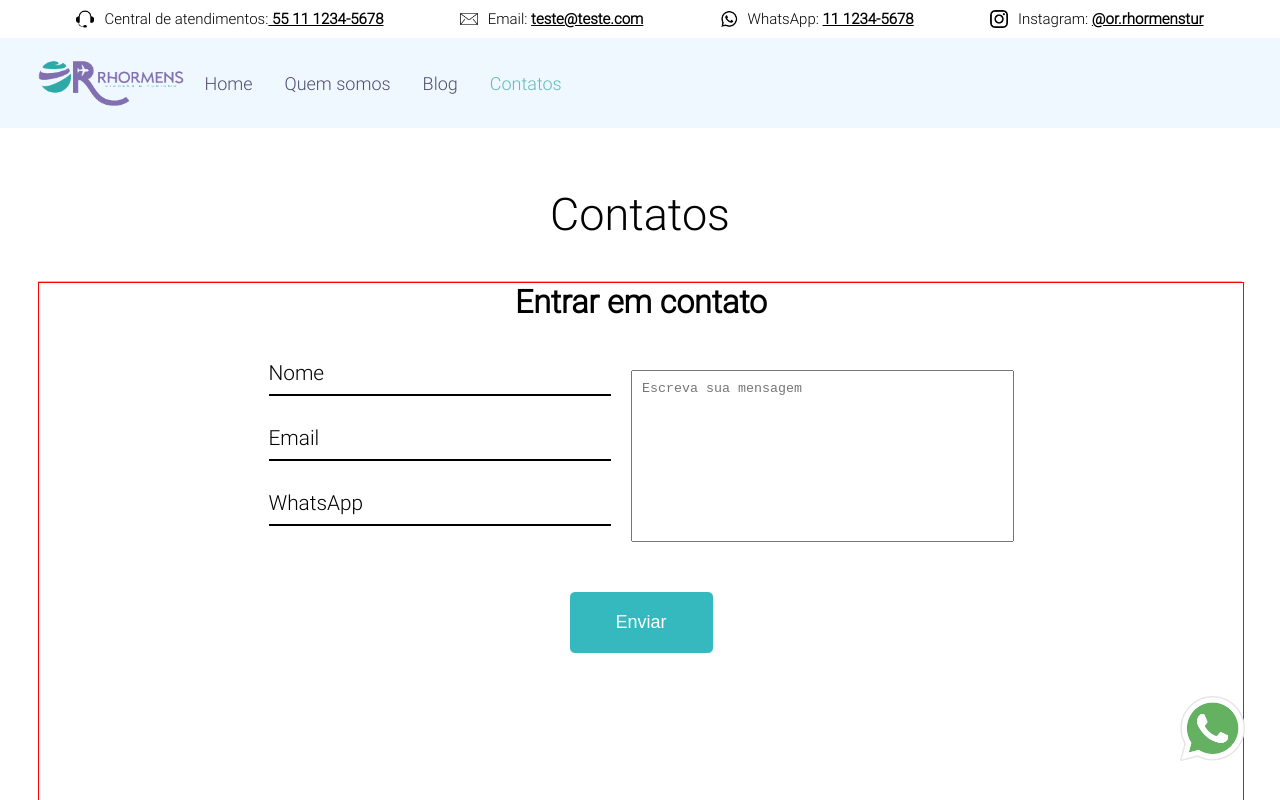
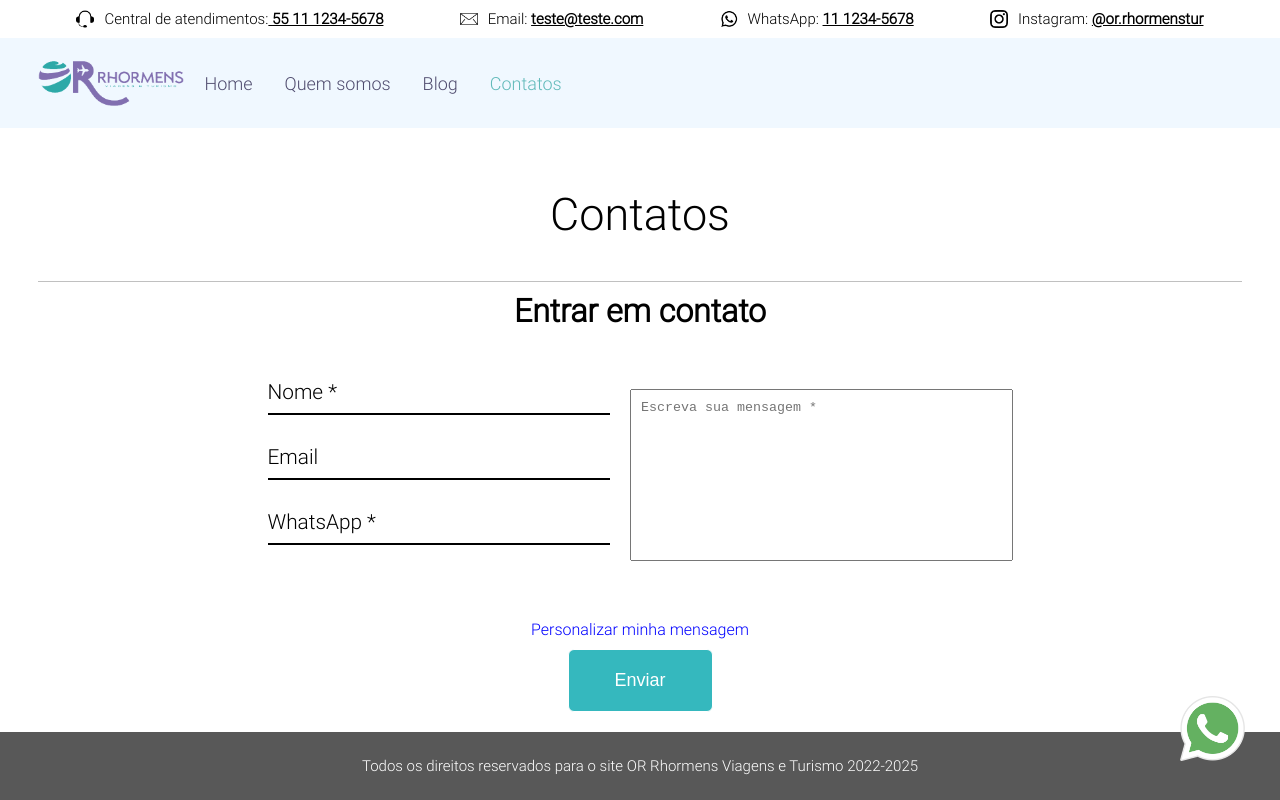
Before and after one commit to FelipeEduardoOliveira/OrTurismo, a React (Create React App) app: page /contatos in a window 1280 px wide. Shown: the top 800 px of the page. Built offline with nearby package versions, Linux system fonts and the light colour scheme.

Commit message:
Ajuste contatos

```diff
--- a/src/Components/Form/checkboxInput.tsx
+++ b/src/Components/Form/checkboxInput.tsx
@@ -1,5 +1,5 @@
 import React from "react";
-import { CheckboxContainerInput, IconDescription, InputCheckbox, TitleCheckbox } from "./style";
+import { CheckboxContainerInput, IconDescription, InputCheckbox, TitleCheckbox, TitleQuestions } from "./style";
 import InfoIcon from '../../Assets/info.png';
 import Tooltip from '@mui/material/Tooltip';
 interface IObjectToArray {
@@ -37,7 +37,7 @@ const CheckboxInput = ({ Title, listData }: IPropsCheckbox) => {
 
   return (
     <CheckboxContainerInput>
-      <h1>{Title}</h1>
+      <TitleQuestions>{Title}</TitleQuestions>
 
       <div style={{display:'flex', flexDirection:'column'}}>
 
--- a/src/Components/Form/index.tsx
+++ b/src/Components/Form/index.tsx
@@ -1,5 +1,4 @@
 import React, { useState } from "react";
-import Button from "../Button";
 import Input from "../Input";
 import { ContainerForm, ContainerFormData, ContainerForm_01, ContainerForm_02 } from "./style";
 
@@ -13,15 +12,13 @@ const Form = () => {
 
   return (
     <ContainerForm >
-      <h1>Entrar em contato</h1>
-
       <ContainerFormData>
       <ContainerForm_02>
         <Input
           onChange={(e: any) => setName(e)}
           name={"Nome"}
           value={name}
-          placeholder={"Nome"}
+          placeholder={"Nome *"}
         />
         <Input
           onChange={(e: any) => setEmail(e)}
@@ -33,21 +30,14 @@ const Form = () => {
           onChange={(e: any) => setWhatApp(e)}
           name={"WhatsApp"}
           value={whatsApp}
-          placeholder={"WhatsApp"}
+          placeholder={"WhatsApp *"}
         />
       </ContainerForm_02>
       <ContainerForm_01>
-        <textarea id="message" name="message" placeholder="Escreva sua mensagem" rows={10} cols={50} spellCheck={true} value={messageText} onChange={(e:any)=>setMessageText(e.target.value)}>
+        <textarea id="message" name="message" placeholder="Escreva sua mensagem *" rows={10} cols={50} spellCheck={true} value={messageText} onChange={(e:any)=>setMessageText(e.target.value)}>
         </textarea>
       </ContainerForm_01>
       </ContainerFormData>
-
-      <Button title="Enviar" onClick={()=>console.log()} key={'Send-button'}/>
-
-
-
-      {/* <CheckboxInput listData={interesseEmContato} Title={'Qual o seu interesse com o contato?'} /> */}
-      {/* <CheckboxInput listData={tipoDeViajante} Title={'Qual o seu interesse com o contato?'} /> */}
     </ContainerForm>
   );
 };
--- a/src/Components/Form/style.ts
+++ b/src/Components/Form/style.ts
@@ -2,6 +2,10 @@ import styled from "styled-components";
 
 export const CheckboxContainerInput = styled.div`
   margin: 10px 0;
+  max-width: 500px;
+`;
+export const TitleQuestions = styled.h1`
+  font-size: 18px;
 `;
 export const TitleCheckbox = styled.label`
 display: flex;
@@ -23,11 +27,17 @@ display: flex;
 flex-direction: column;
 justify-content: space-between;
 align-items: center;
+width: 100%;
+
 `
 export const ContainerFormData = styled.div`
 display: flex;
 justify-content: space-between;
 align-items: center;
+@media(max-width: 757px){
+  flex-direction: column;
+  width: 80%;
+}
 `
 export const ContainerForm_01 = styled.div`
 width: 50%;
@@ -42,9 +52,21 @@ textarea{
   /* border: 1px solid red; */
   padding: 10px;
 }
+
+@media(max-width: 757px){
+  margin: none;
+  width: 100%;
+  textarea{
+  padding: 0;
+}
+}
 `
 export const ContainerForm_02 = styled.form`
 width: 50%;
 margin: 10px;
 min-height: 250px;
+@media(max-width: 757px){
+  margin: none;
+  width: 100%;
+}
 `
--- a/src/Pages/Contacts/index.tsx
+++ b/src/Pages/Contacts/index.tsx
@@ -1,37 +1,38 @@
-import React, { useEffect, useRef } from "react";
-import Container_Section from "../../Components/Containers/Section";
+import React, {  useState } from "react";
+import Button from "../../Components/Button";
 import Form from "../../Components/Form";
+import CheckboxInput from "../../Components/Form/checkboxInput";
+import { interesseEmContato, tipoDeViajante } from "../../Components/Form/question";
 import TitleDivisor from "../../Components/TitleDivisor";
 import {
-  ContainerContats, FormContainer,
+  ContainerContats, ContainerQuestions, FormContainer,
 } from "./style";
 
 const Contacts = () => {
-  const whatsAppNumber = "5511962913779";
-  const whatsAppText =
-    "Ol%C3%A1%2C%20gostaria%20de%20falar%20sobre%20uma%20viagem!";
-  const whatAppLink = `https://wa.me/${whatsAppNumber}?text=${whatsAppText}`;
+
+  const [personalizeMensagem, setPersonalizeMensagem] = useState(false);
 
   return (
     <ContainerContats>
       <TitleDivisor title="Contatos" />
+      <h1 style={{padding:'10px 0'}}>Entrar em contato</h1>
+      <FormContainer>
 
-      <FormContainer>
+
       <Form/>
+
+      <p style={{padding:'10px 0', cursor:'pointer', color:'blue'}} onClick={()=>setPersonalizeMensagem(!personalizeMensagem)}>Personalizar minha mensagem</p>
+
+      {personalizeMensagem&&(
+          <ContainerQuestions>
+          <CheckboxInput listData={interesseEmContato} Title={'Qual o seu interesse com o contato?'} />
+            <CheckboxInput listData={tipoDeViajante} Title={'Qual o seu interesse com o contato?'} />
+          </ContainerQuestions>
+      )}
+
       </FormContainer>
 
-      {/* <Container_Section
-        title="Ficou interessado? FALE CONOSCO"
-        subtitle={`Preencha o formulário abaixo para que possamos ajudá-lo da melhor forma ou nos envie pelo <a href=https://wa.me/${whatsAppNumber}?text=${whatsAppText} target='_blank'>WhatsApp</a>`}
-        invert={false}
-      /> */}
-
-      {/* <div style={{display:'flex', justifyContent:'space-around', alignItems: 'center'}}>
-
-
-      </div> */}
-
-
+      <Button title="Enviar" onClick={()=>console.log()} key={'Send-button'}/>
     </ContainerContats>
   );
 };
--- a/src/Pages/Contacts/style.ts
+++ b/src/Pages/Contacts/style.ts
@@ -1,7 +1,10 @@
 import styled from "styled-components";
 
 export const ContainerContats = styled.div`
-
+display: flex;
+flex-direction: column;
+justify-content: center;
+align-items: center;
 padding: 20px 3%;
 `
 
@@ -17,7 +20,15 @@ justify-content: space-between;
 
 `
 export const FormContainer = styled.div`
+display: flex;
+flex-direction: column;
+align-items: center;
 width: 100%;
-height: 100vh;
-border: 1px solid red;
 `
+
+export const ContainerQuestions = styled.div`
+display: flex;
+flex-direction: column;
+justify-content: center;
+align-items: flex-start;
+`
```
